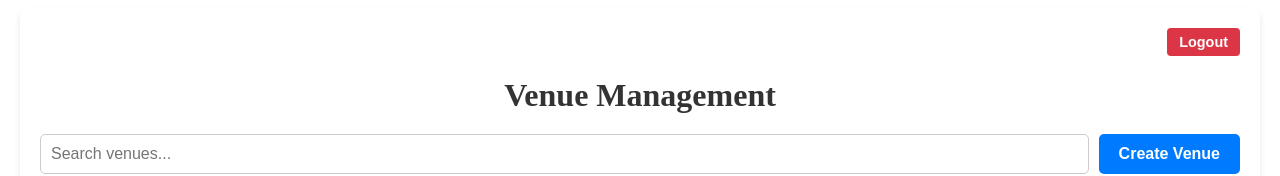
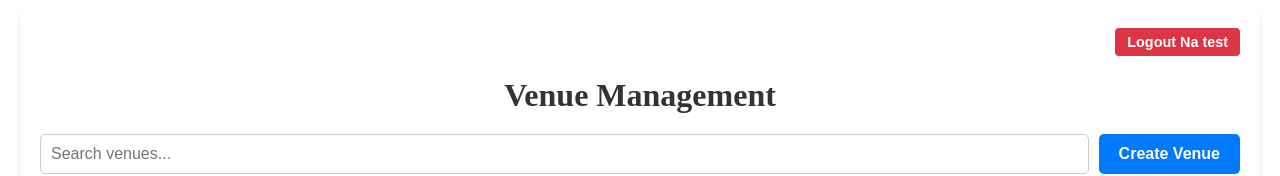
Before and after one commit to Rooplor/classcraft-backoffice, a Vue app: page / in a window 1280 px wide. Shown: the top 176 px of the page. Built offline with nearby package versions, Linux system fonts and the light colour scheme; no server answers.

Commit message:
test deploy

```diff
--- a/src/views/HomeView.vue
+++ b/src/views/HomeView.vue
@@ -40,7 +40,7 @@ const goToCreatePage = () => {
 <template>
   <div class="home-container">
     <div class="container">
-      <button @click="logout" class="logout-btn">Logout</button>
+      <button @click="logout" class="logout-btn">Logout Na test</button>
     </div>
     <h1 class="page-title">Venue Management</h1>
     <div class="actions">
```
